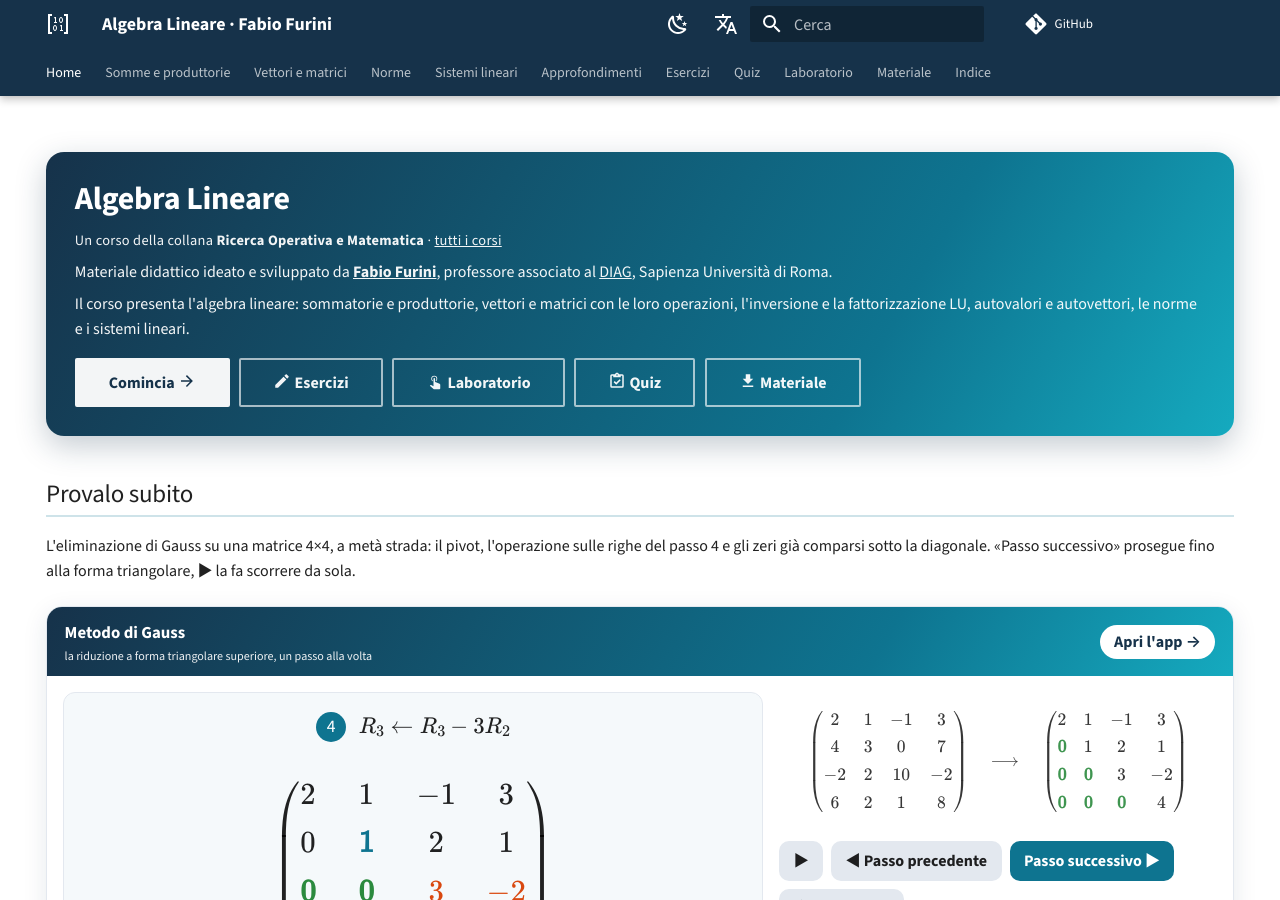
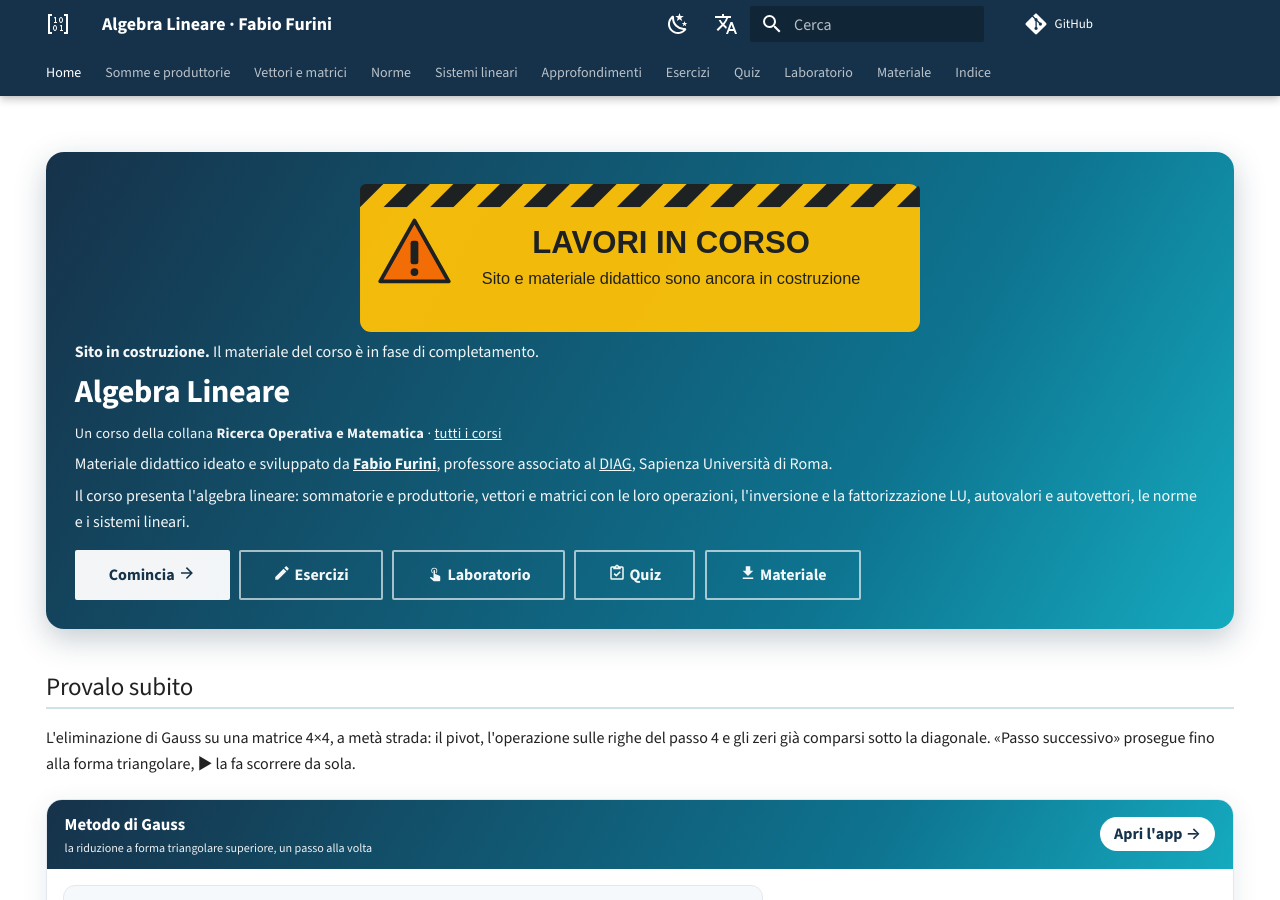
Before and after one commit to fabiofurini/algebra-lineare, an MkDocs documentation site: the page built from docs/index.md, in a window 1280 px wide and 900 px high. Built offline with MkDocs 1.6.1 and Material for MkDocs 9.7.7, drawn with Linux system fonts in a browser that asks for light colours; comment, search, counter and statistics services are not loaded.

Commit message:
Home: sito in costruzione
Co-Authored-By: Claude Opus 5.5 <noreply@anthropic.com>

```diff
--- a/docs/index.md
+++ b/docs/index.md
@@ -6,6 +6,10 @@ hide:
 ---
 
 <div class="hero" markdown>
+
+![Lavori in corso: sito e materiale didattico sono ancora in costruzione](img/cantiere.svg){ width="560" }
+
+**Sito in costruzione.** Il materiale del corso è in fase di completamento.
 
 # Algebra Lineare
 
```
Also changed, not shown: docs/img/cantiere.svg (added).
